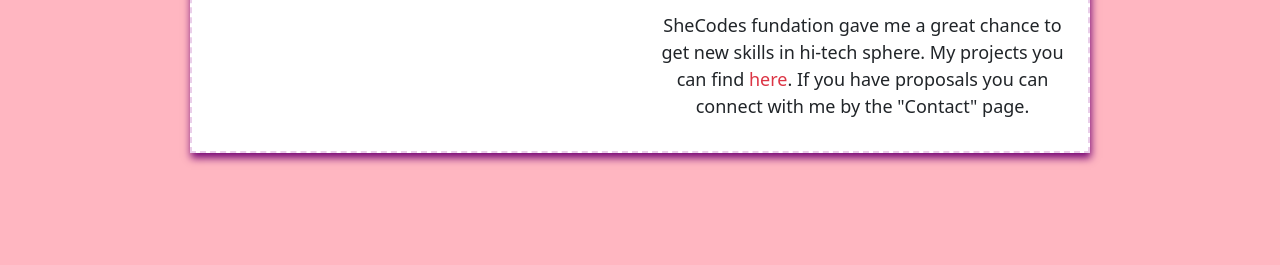
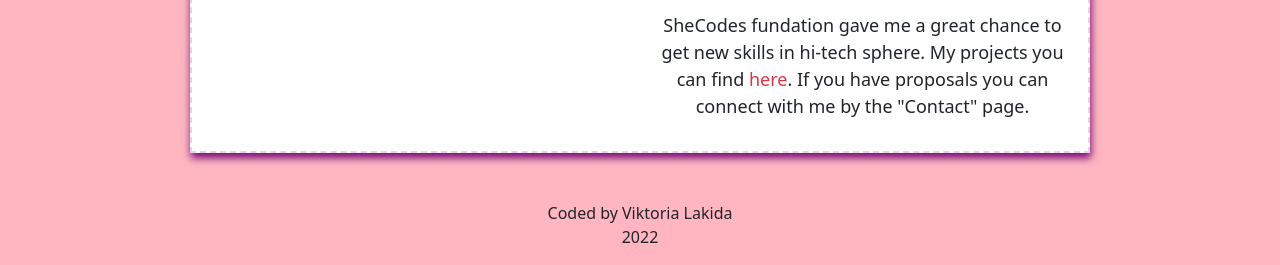
Before and after one commit to elinalak/Portfolio, a plain HTML site: page about.html in a window 1280 px wide. Shown: the part 786-1051 px from the top of the page. Before the commit the page ends 969 px from the top, so only its background shows below. Drawn offline with nearby package versions, Linux system fonts and the light colour scheme; a web font is replaced by a local one.

Commit message:
Added footer

```diff
--- a/about.html
+++ b/about.html
@@ -135,4 +135,7 @@
       </div>
     </div>
   </body>
+   <footer>
+    <p class="text-center mt-5">Coded by Viktoria Lakida </br> 2022</p>
+  </footer>
 </html>
```
Also changed, not shown: contact.html (+3 -0 lines), index.html (+3 -0 lines).
